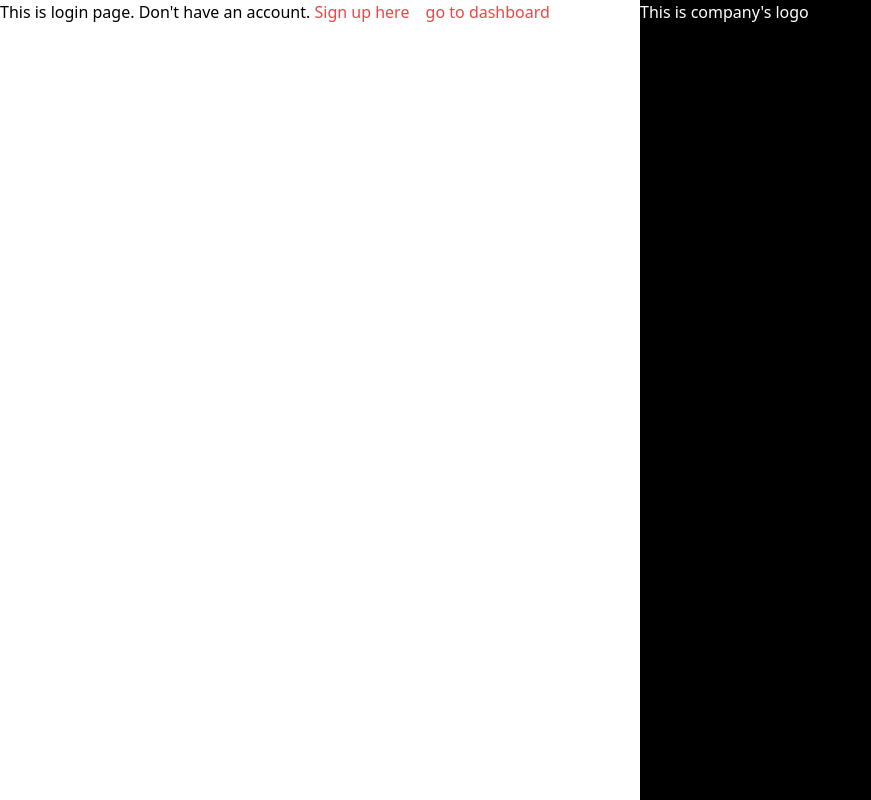
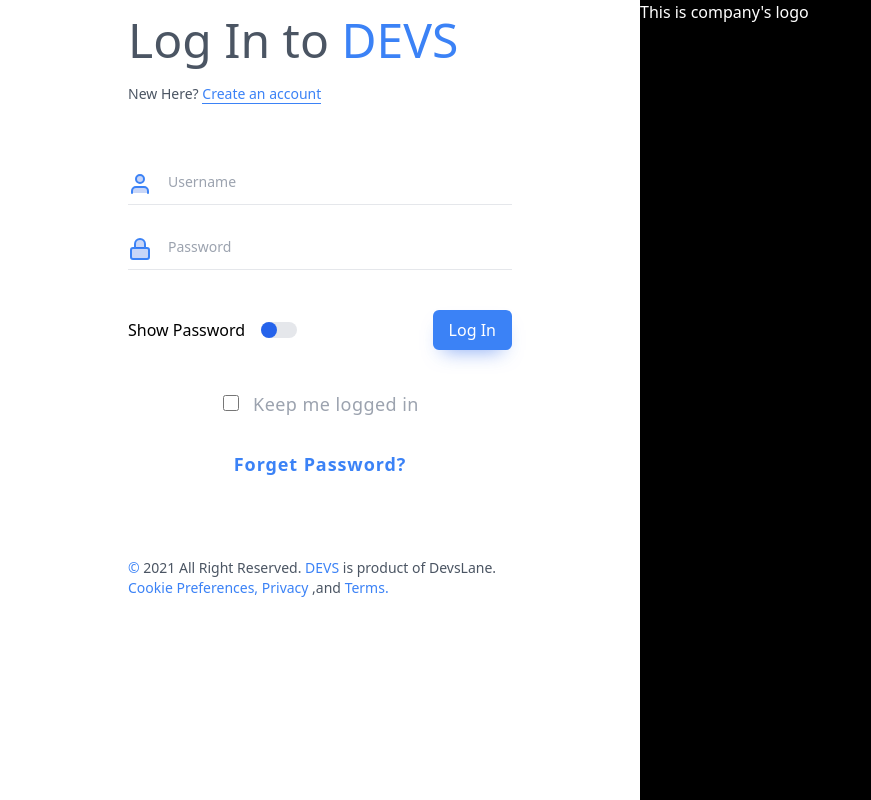
Before and after one commit to Ri5ha6h/batch-devs, a React (Create React App) app: page /login in a window 1280 px wide. Shown: the whole page, without its empty margins (0-871 px from the left). Built offline with nearby package versions, Linux system fonts and the light colour scheme.

Commit message:
building login page

```diff
--- a/package.json
+++ b/package.json
@@ -4,6 +4,7 @@
   "private": true,
   "dependencies": {
     "@craco/craco": "^6.2.0",
+    "@headlessui/react": "^1.3.0",
     "@testing-library/jest-dom": "^5.11.4",
     "@testing-library/react": "^11.1.0",
     "@testing-library/user-event": "^12.1.10",
@@ -14,6 +15,7 @@
     "@types/react-router-dom": "^5.1.8",
     "react": "^17.0.2",
     "react-dom": "^17.0.2",
+    "react-icons": "^4.2.0",
     "react-router-dom": "^5.2.0",
     "react-scripts": "4.0.3",
     "typescript": "^4.1.2",
--- a/src/App.tsx
+++ b/src/App.tsx
@@ -1,4 +1,3 @@
-import React from 'react';
 import { BrowserRouter, Switch, Route, Redirect } from 'react-router-dom';
 import AppComponentPage from './page/AppComponent.page';
 import AuthPage from './page/Auth.page';
@@ -14,7 +13,14 @@
         <Route path={['/login', '/signup']} exact>
           <AuthPage />
         </Route>
-        <Route path={['/dashboard', '/recordings','/batch/:batchNum/lecture/:lectureNum']} exact>
+        <Route
+          path={[
+            '/dashboard',
+            '/recordings',
+            '/batch/:batchNum/lecture/:lectureNum',
+          ]}
+          exact
+        >
           <AppComponentPage />
         </Route>
         <Route>
--- /dev/null
+++ b/src/component/Buttons.tsx
@@ -0,0 +1,17 @@
+import { FC, memo } from 'react';
+
+interface Props {
+  children: string;
+  theme: 'blue';
+  className?: string;
+}
+
+const Button: FC<Props> = ({ children, theme, className }) => {
+  const themeClass =
+    theme === 'blue' ? ' bg-blue-500 px-4 py-2 text-white rounded-md ' : '';
+  return <button className={themeClass + className}>{children}</button>;
+};
+
+Button.defaultProps = {};
+
+export default memo(Button);
--- /dev/null
+++ b/src/component/Input.field.tsx
@@ -0,0 +1,39 @@
+import { FC, InputHTMLAttributes, memo } from 'react';
+
+interface Props extends InputHTMLAttributes<HTMLInputElement> {
+  labelContent: string;
+  inputName: string;
+  className?: string;
+  placeholder: string;
+}
+
+const Input: FC<Props> = ({
+  labelContent,
+  inputName,
+  className,
+  placeholder,
+  ...rest
+}) => {
+  return (
+    <>
+      <label htmlFor={inputName} className="sr-only">
+        {labelContent}
+      </label>
+      <input
+        {...rest}
+        id={inputName}
+        name={inputName}
+        placeholder={placeholder}
+        required
+        className={
+          'w-full placeholder-gray-400 border-b focus:border-blue-500 focus:outline-none text-sm px-3 py-3 ' +
+          className
+        }
+      />
+    </>
+  );
+};
+
+Input.defaultProps = {};
+
+export default memo(Input);
--- a/src/page/Login.page.tsx
+++ b/src/page/Login.page.tsx
@@ -1,18 +1,121 @@
-import { FC, memo } from 'react';
+import { Switch } from '@headlessui/react';
+import { FC, memo, useState } from 'react';
 import { Link } from 'react-router-dom';
+import Button from '../component/Buttons';
+import InputField from '../component/Input.field';
+import { FiUser, FiLock } from 'react-icons/fi';
 
 interface Props {}
 
 const Login: FC<Props> = (props) => {
+  const [enabled, setEnabled] = useState(false);
+
+  const [data, setData] = useState("");
+
+
   return (
-    <div>
-      This is login page. Don't have an account.{' '}
-      <Link to="/signup">
-        <span className="text-red-500">Sign up here</span>{' '}
-      </Link>
-      <Link to="/dashboard">
-        <span className="ml-3 text-red-500">go to dashboard</span>{' '}
-      </Link>
+    <div className="flex flex-col w-1/2 ">
+      <div className="w-full px-32 mt-4">
+        <div className="text-gray-600">
+          <h1 className="text-5xl">
+            Log In to <span className="text-blue-500">DEVS</span>
+          </h1>
+          <p className="mt-5 text-sm font-medium">
+            New Here?{' '}
+            <Link
+              to="/signup"
+              className="text-blue-500 border-b border-blue-500"
+            >
+              Create an account
+            </Link>
+          </p>
+        </div>
+        <form className="w-full mt-14">
+          <div className="relative">
+            <InputField
+              labelContent="Email address"
+              inputName="email"
+              placeholder="Username"
+              className="pl-10"
+              type="email"
+              autoComplete="email"
+            />
+            <FiUser className="absolute w-6 h-6 text-blue-500 fill-login top-3" />
+          </div>
+          <div className="relative mt-5">
+            <InputField
+              labelContent="Password"
+              inputName="password"
+              placeholder="Password"
+              className="pl-10"
+              type="password"
+              autoComplete="current-password"
+            />
+            <FiLock className="absolute w-6 h-6 text-blue-500 fill-login top-3" />
+          </div>
+          <div className="flex justify-between mt-10">
+            <Switch.Group>
+              <div className="flex items-center">
+                <Switch.Label className="mr-4">Show Password</Switch.Label>
+                <Switch
+                  checked={enabled}
+                  onChange={setEnabled}
+                  className={`${
+                    enabled ? 'bg-blue-600' : 'bg-gray-200'
+                  } relative inline-flex items-center h-4 rounded-full w-9 transition-colors focus:outline-none`}
+                >
+                  <span
+                    className={`${
+                      enabled
+                        ? 'translate-x-5  bg-white'
+                        : 'translate-x-0 bg-blue-600'
+                    } inline-block w-4 h-4 transform rounded-full transition-transform`}
+                  />
+                </Switch>
+              </div>
+            </Switch.Group>
+            <Button
+              theme="blue"
+              className="shadow-3xl hover:shadow-none"
+              children="Log In"
+            />
+          </div>
+          <div className="flex items-center justify-center mt-10">
+            <div>
+              <input
+                type="checkbox"
+                id="loggedIn"
+                name="loggedIn"
+                className="w-5 h-4"
+              />
+              <label
+                htmlFor="loggedIn"
+                className="ml-3 text-lg tracking-wide text-gray-400"
+              >
+                Keep me logged in
+              </label>
+            </div>
+          </div>
+          <div className="mt-8 text-center">
+            <Link
+              to="/forget-password"
+              className="text-lg font-semibold tracking-wider text-blue-500"
+            >
+              Forget Password?
+            </Link>
+          </div>
+        </form>
+        <div className="mt-20">
+          <p className="text-sm text-gray-600">
+            <span className="text-blue-500">&copy;</span> 2021 All Right
+            Reserved. <span className="text-blue-500">DEVS</span> is product of
+            DevsLane.{' '}
+            <span className="text-blue-500">Cookie Preferences, </span>{' '}
+            <span className="text-blue-500">Privacy</span> ,and{' '}
+            <span className="text-blue-500">Terms.</span>
+          </p>
+        </div>
+      </div>
     </div>
   );
 };
--- a/tailwind.config.js
+++ b/tailwind.config.js
@@ -2,7 +2,14 @@
   purge: ['./src/**/*.{js,jsx,ts,tsx}', './public/index.html'],
   darkMode: false, // or 'media' or 'class'
   theme: {
-    extend: {},
+    extend: {
+      boxShadow: {
+        '3xl': '0 10px 20px -10px rgba(37, 99, 235, 0.6)',
+      },
+      fill: {
+        login: 'rgba(27, 85, 226, 0.23921568627450981)',
+      },
+    },
   },
   variants: {
     extend: {},
```
Also changed, not shown: 2 other files (tests, documents, lock files or other folders).
